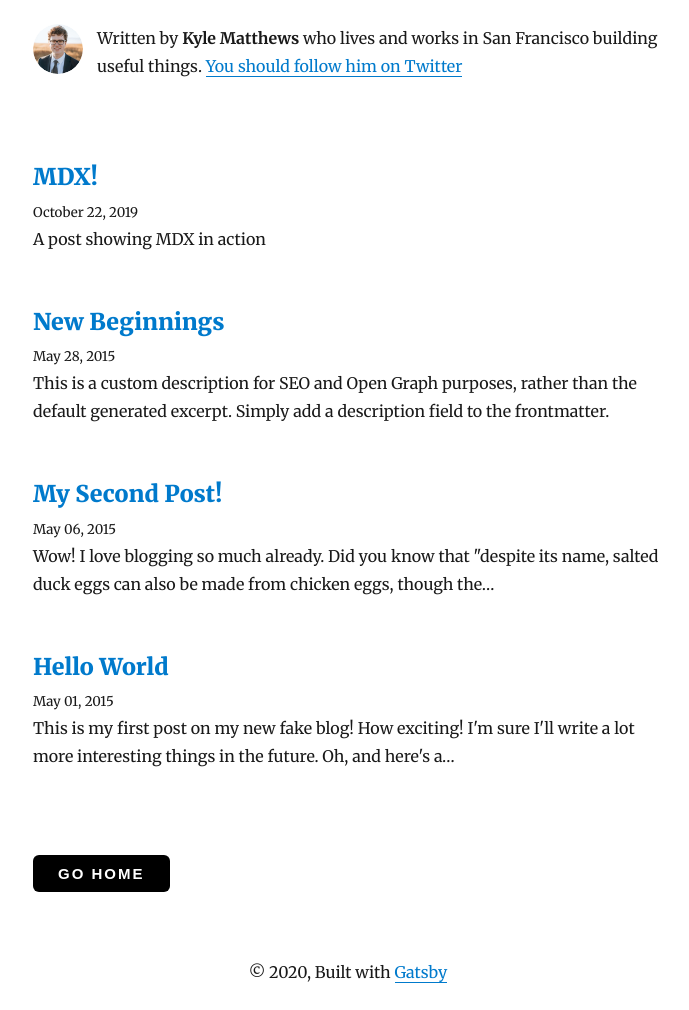
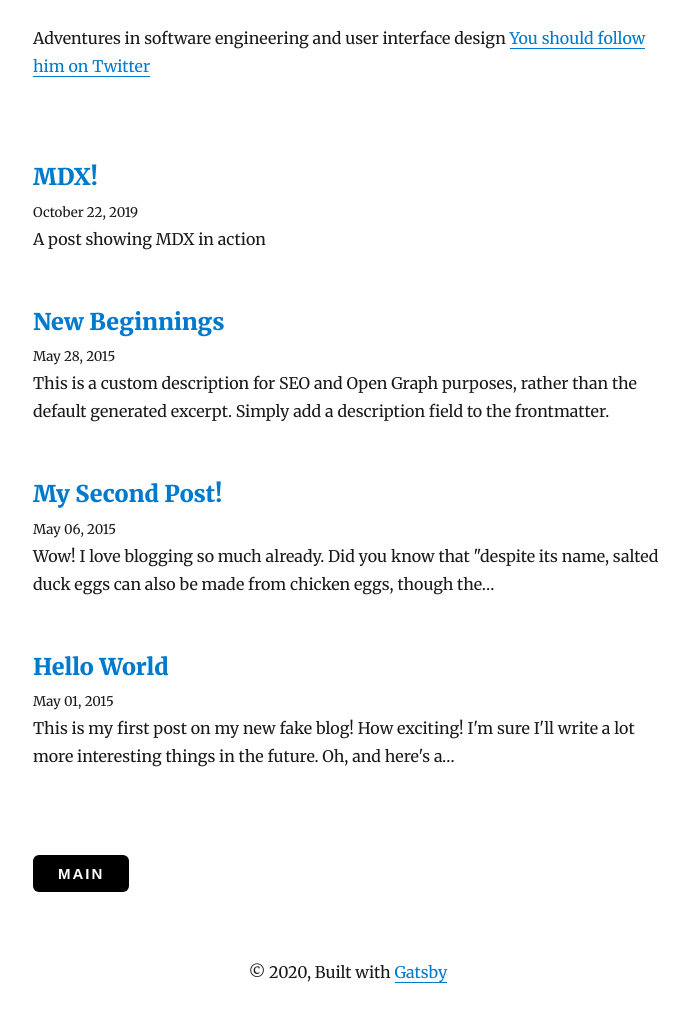
Before and after one commit to boisselle/blog, a Gatsby site: page /blog in a window 1280 px wide. Shown: the part 71-1081 px from the top of the page, without its empty margins (292-981 px from the left). Built offline with nearby package versions, Linux system fonts and the light colour scheme; Gatsby itself is replaced by a stand-in of ours; some packages are replaced by stand-ins of ours.

Commit message:
removed the image and changed tagline.

```diff
--- a/src/components/bio.js
+++ b/src/components/bio.js
@@ -20,7 +20,7 @@ function Bio() {
         const { author, social } = data.site.siteMetadata
         return (
           <Container>
-            <Image
+            {/* <Image
               fixed={data.avatar.childImageSharp.fixed}
               alt={author}
               style={{
@@ -32,10 +32,9 @@ function Bio() {
               imgStyle={{
                 borderRadius: `50%`,
               }}
-            />
+            /> */}
             <p>
-              Written by <strong>{author}</strong> who lives and works in San
-              Francisco building useful things.
+              Adventures in software engineering and user interface design
               {` `}
               <a href={`https://twitter.com/${social.twitter}`}>
                 You should follow him on Twitter
--- a/src/pages/blog.js
+++ b/src/pages/blog.js
@@ -45,7 +45,7 @@ class Blog extends React.Component {
           })}
         </div>
         <Link to="/">
-          <Button marginTop="85px">Go Home</Button>
+          <Button marginTop="85px">Main</Button>
         </Link>
       </Layout>
     )
```
